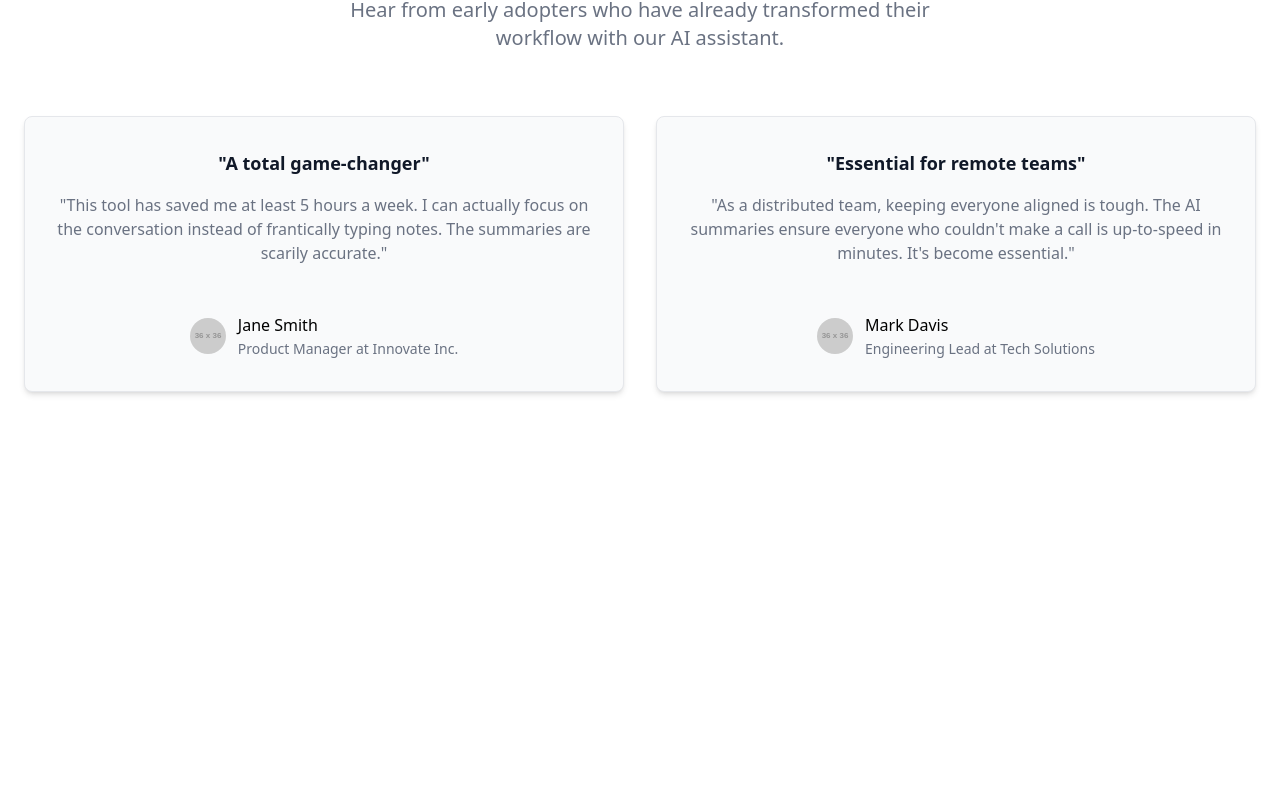
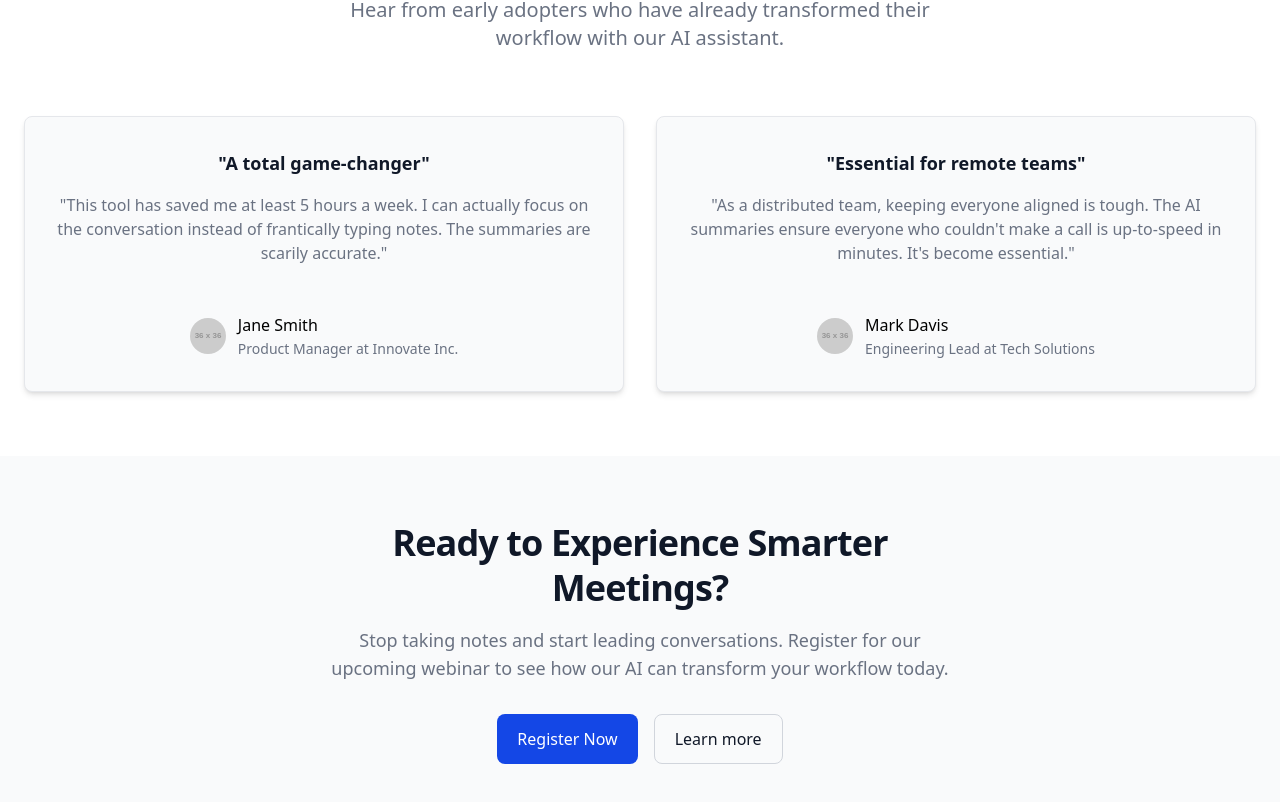
Before and after one commit to rohit3171999/webinar-registration-page, a React (Vite) app: page / in a window 1280 px wide. Shown: the part 2423-3225 px from the top of the page. Before the commit the page ends 2879 px from the top, so only its background shows below. Built offline with nearby package versions, Linux system fonts and the light colour scheme.

Commit message:
add markup in CTASection.jsx

```diff
--- a/src/App.jsx
+++ b/src/App.jsx
@@ -3,14 +3,17 @@ import HeroSection from "./components/HeroSection.jsx";
 import FeatureExplaination from "./components/FeatureExplaination.jsx";
 import DemoSection from "./components/DemoSection.jsx";
 import TestimonialsSection from "./components/TestimonialsSection.jsx";
+import CTASection from "./components/CTASection.jsx";
 
 const App = () => {
     return (
         <>
-        <HeroSection/>
+            <HeroSection/>
             <FeatureExplaination/>
             <DemoSection/>
             <TestimonialsSection/>
+            <CTASection/>
+
         </>
 
     );
--- /dev/null
+++ b/src/components/CTASection.jsx
@@ -0,0 +1,32 @@
+/*
+* Description:
+Reinforces the call-to-action at the end of the page.
+
+Purpose:
+Give users a final nudge to convert before leaving.
+* */
+export default function CTASection(){
+    return (
+        <section className="bg-gray-50 dark:bg-gray-800">
+            <div className="py-8 px-4 mx-auto max-w-screen-xl sm:py-16 lg:px-6">
+                <div className="mx-auto max-w-screen-sm text-center">
+                    <h2 className="mb-4 text-4xl tracking-tight font-extrabold leading-tight text-gray-900 dark:text-white">
+                        Ready to Experience Smarter Meetings?
+                    </h2>
+                    <p className="mb-8 font-light text-gray-500 dark:text-gray-400 md:text-lg">
+                        Stop taking notes and start leading conversations. Register for our upcoming webinar to see how our AI can transform your workflow today.
+                    </p>
+                    <div className="flex flex-col space-y-4 sm:flex-row sm:justify-center sm:space-y-0 sm:space-x-4">
+                        <a href="#" className="inline-flex justify-center items-center py-3 px-5 text-base font-medium text-center text-white rounded-lg bg-blue-700 hover:bg-blue-800 focus:ring-4 focus:ring-blue-300 dark:focus:ring-blue-900">
+                            Register Now
+                        </a>
+                        <a href="#" className="inline-flex justify-center items-center py-3 px-5 text-base font-medium text-center text-gray-900 rounded-lg border border-gray-300 hover:bg-gray-100 focus:ring-4 focus:ring-gray-100 dark:text-white dark:border-gray-700 dark:hover:bg-gray-700 dark:focus:ring-gray-800">
+                            Learn more
+                        </a>
+                    </div>
+                </div>
+            </div>
+        </section>
+
+    );
+}
```
